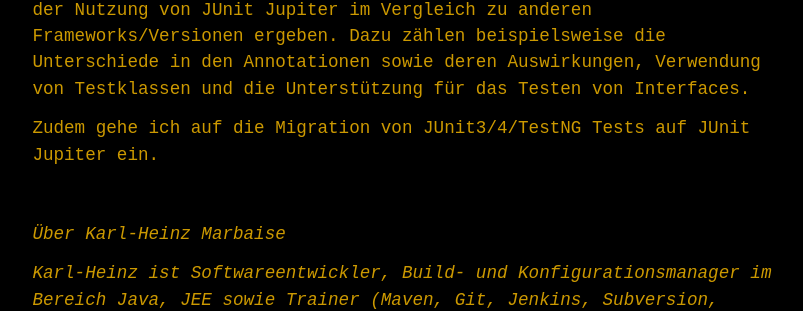
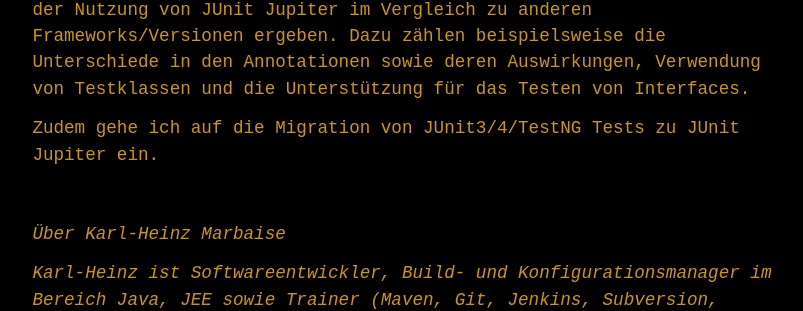
Before and after one commit to cyberjug/website, a Jekyll site: the page built from _posts/2020-02-17-jupiter.md, in a window 1280 px wide. Shown: the part 670-981 px from the top of the page, without its empty margins (234-1037 px from the left). Built offline with Jekyll 4.4.1, drawn with Linux system fonts in a browser that asks for light colours; some web fonts are replaced.

Commit message:
fix syntax

```diff
--- a/_posts/2020-02-17-jupiter.md
+++ b/_posts/2020-02-17-jupiter.md
@@ -12,22 +12,13 @@
 
 <br/>
 
-Im Java Universum sind einige wenige Testframeworks verbreitet. Dazu
-zählt z. B. das JUnit Framework oder TestNG. Die entsprechenden
-Testframeworks erleichtern die Implementierung von Unit- und/oder
-Integrationstests.
+Im Java Universum sind einige wenige Testframeworks verbreitet. Dazu zählt z. B. das JUnit Framework oder TestNG. Die entsprechenden Testframeworks erleichtern die Implementierung von Unit- und/oder Integrationstests.
 
-Im Dezember 2000 wurde der erste Commit für JUnit 3 gemacht. Im Februar
-2006 erblickte JUnit 4.0 die Welt. Im Februar 2016 erblickte schließlich
-die Alpha Release von JUnit Jupiter das Universum.
+Im Dezember 2000 wurde der erste Commit für JUnit 3 gemacht. Im Februar 2006 erblickte JUnit 4.0 die Welt. Im Februar 2016 erblickte schließlich die Alpha Release von JUnit Jupiter das Universum.
 
-Ich möchte im Rahmen des Vortrages zeigen, welche Änderungen sich aus
-der Nutzung von JUnit Jupiter im Vergleich zu anderen
-Frameworks/Versionen ergeben. Dazu zählen beispielsweise die
-Unterschiede in den Annotationen sowie deren Auswirkungen, Verwendung
-von Testklassen und die Unterstützung für das Testen von Interfaces.
+Ich möchte im Rahmen des Vortrages zeigen, welche Änderungen sich aus der Nutzung von JUnit Jupiter im Vergleich zu anderen Frameworks/Versionen ergeben. Dazu zählen beispielsweise die Unterschiede in den Annotationen sowie deren Auswirkungen, Verwendung von Testklassen und die Unterstützung für das Testen von Interfaces.
 
-Zudem gehe ich auf die Migration von JUnit3/4/TestNG Tests auf JUnit Jupiter ein.
+Zudem gehe ich auf die Migration von JUnit3/4/TestNG Tests zu JUnit Jupiter ein.
 
 <br/>
 
--- a/docs/2020/02/17/jupiter/index.html
+++ b/docs/2020/02/17/jupiter/index.html
@@ -34,7 +34,7 @@
 
           <p>Ich möchte im Rahmen des Vortrages zeigen, welche Änderungen sich aus der Nutzung von JUnit Jupiter im Vergleich zu anderen Frameworks/Versionen ergeben. Dazu zählen beispielsweise die Unterschiede in den Annotationen sowie deren Auswirkungen, Verwendung von Testklassen und die Unterstützung für das Testen von Interfaces.</p>
 
-          <p>Zudem gehe ich auf die Migration von JUnit3/4/TestNG Tests auf JUnit Jupiter ein.</p>
+          <p>Zudem gehe ich auf die Migration von JUnit3/4/TestNG Tests zu JUnit Jupiter ein.</p>
 
           <p><br />
           </p>
```
